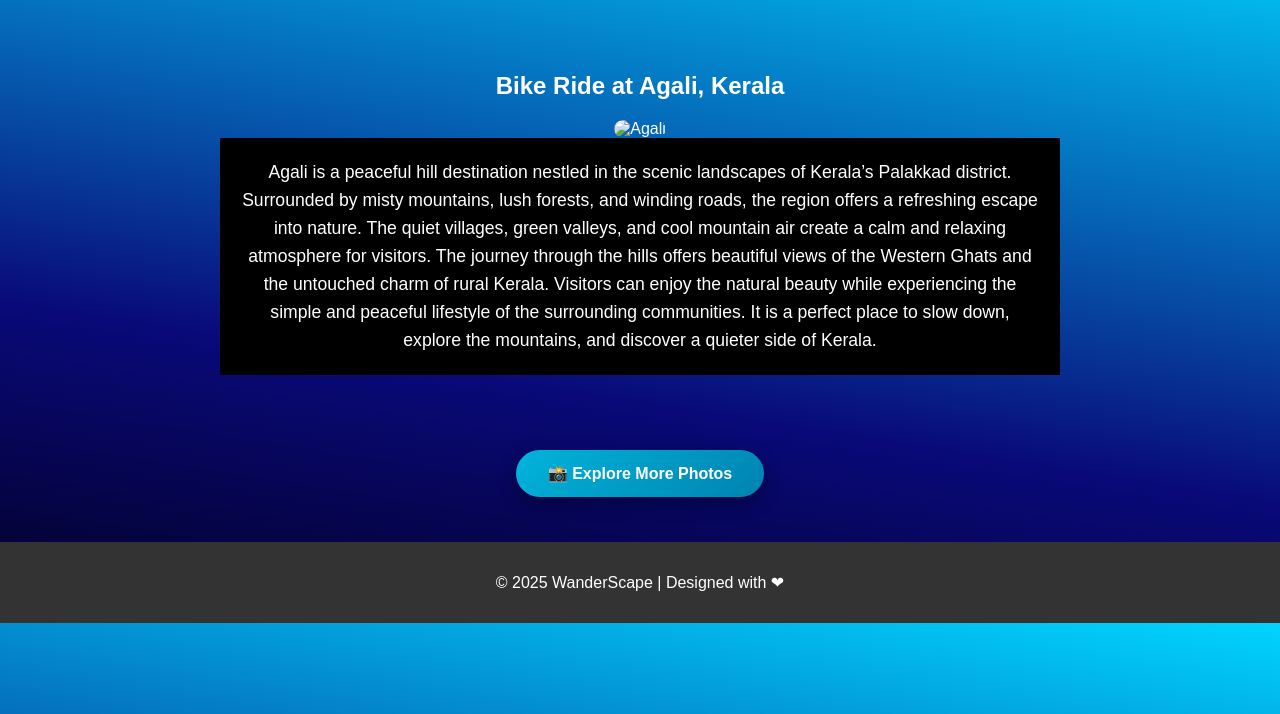
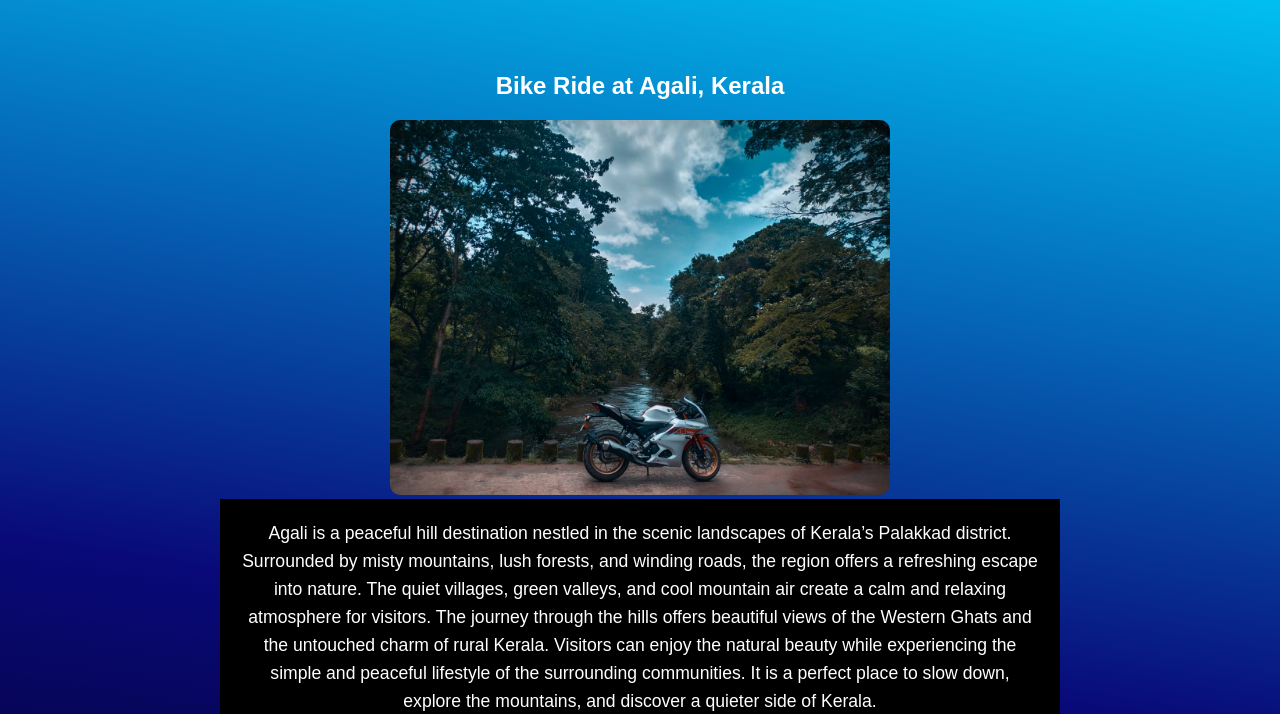
Before and after one commit to yash4526g-beep/WanderScape, a plain HTML site: page AGAL.html in a window 1280 px wide. Shown: the part 86-800 px from the top of the page. Drawn offline with Linux system fonts and the light colour scheme.

Commit message:
Update AGAL.html

```diff
--- a/AGAL.html
+++ b/AGAL.html
@@ -23,7 +23,7 @@
 
 <section class="featured">
   <h2>Bike Ride at Agali, Kerala</h2>
-  <img src="AGALI.jpg" alt="Agali" style="width:100%; max-width:500px;height:100%; max-height: 650px; border-radius:10px;">
+  <img src="AGALI.jpeg" alt="Agali" style="width:100%; max-width:500px;height:100%; max-height: 650px; border-radius:10px;">
 
    <div class="blog-content">
   <p style="max-width:800px; margin:auto; font-size:1.1rem; line-height:1.6;">
```
